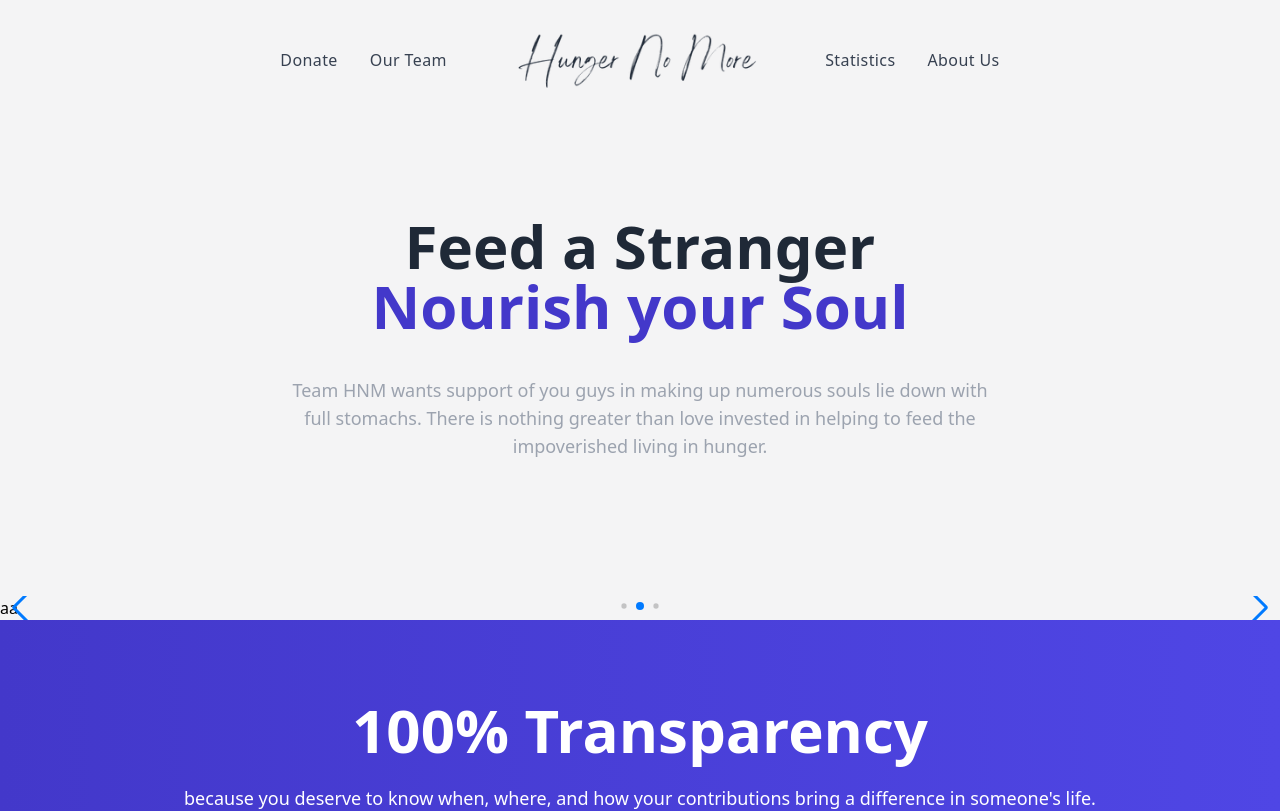
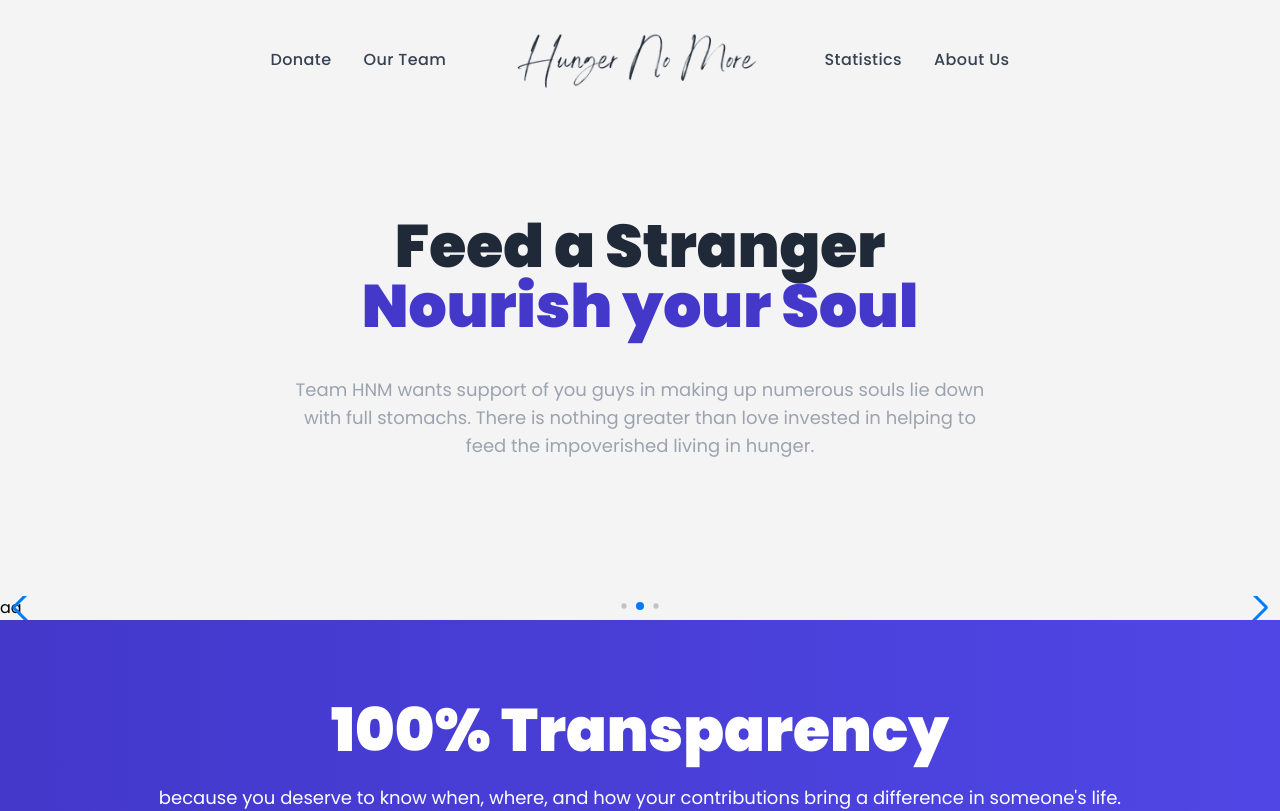
Before and after one commit to VishwaGauravIn/hunger-no-more, a Next.js app: page / in a window 1280 px wide. Shown: the top 811 px of the page. Built offline with nearby package versions, Linux system fonts and the light colour scheme.

Commit message:
added custom font

```diff
--- a/styles/globals.css
+++ b/styles/globals.css
@@ -1,7 +1,10 @@
+@import url("https://fonts.googleapis.com/css2?family=Poppins:ital,wght@0,100;0,200;0,300;0,400;0,500;0,600;0,700;0,800;0,900;1,100;1,200;1,300;1,400&display=swap");
+
 @tailwind base;
 @tailwind components;
 @tailwind utilities;
 
 html {
   scroll-behavior: smooth;
+  font-family: 'Poppins', sans-serif;
 }
```
